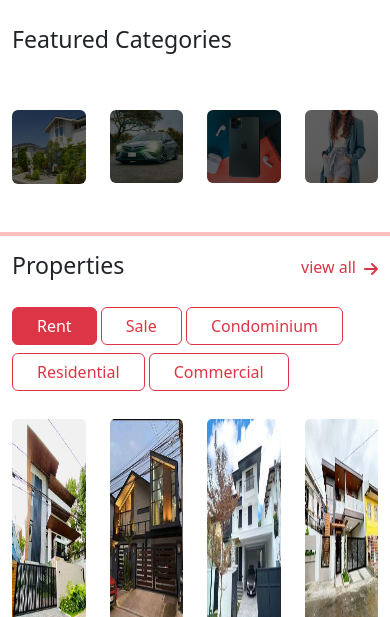
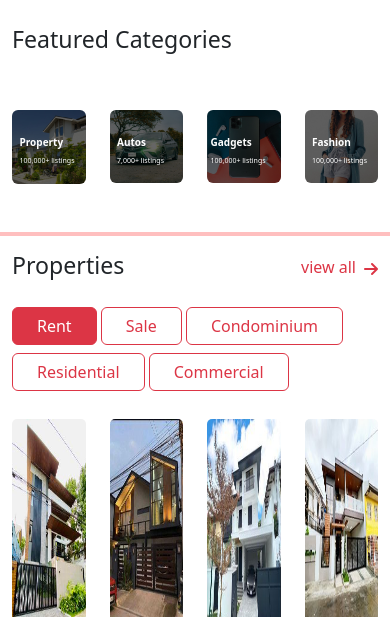
Before and after one commit to dondex/abdulpiton, a plain HTML site: page index.html in a window 390 px wide. Shown: the part 227-844 px from the top of the page. Drawn offline with nearby package versions, Linux system fonts and the light colour scheme.

Commit message:
fix category features

```diff
--- a/style.css
+++ b/style.css
@@ -49,30 +49,33 @@
 .category img:hover {
   filter: brightness(0.9);
 }
+.category {
+  position: relative;
+}
 .category-title1 {
   color: #fff;
   position: absolute;
-  top: 90%;
-  left: 11%;
+  top: 70%;
+  left: 4%;
 }
 .category-title2 {
   color: #fff;
   position: absolute;
-  top: 90%;
-  left: 32%;
+  top: 70%;
+  left: 29%;
 }
 
 .category-title3 {
   color: #fff;
   position: absolute;
-  top: 90%;
-  left: 52%;
+  top: 70%;
+  left: 54%;
 }
 .category-title4 {
   color: #fff;
   position: absolute;
-  top: 90%;
-  left: 73%;
+  top: 70%;
+  left: 78%;
 }
 
 /* Media Query of category features */
@@ -80,54 +83,54 @@
   .category-title1 {
     color: #fff;
     position: absolute;
-    top: 80%;
-    left: 12%;
+    top: 65%;
+    left: 4%;
   }
   .category-title2 {
     color: #fff;
     position: absolute;
-    top: 80%;
-    left: 32%;
+    top: 65%;
+    left: 29%;
   }
 
   .category-title3 {
     color: #fff;
     position: absolute;
-    top: 80%;
-    left: 52%;
+    top: 65%;
+    left: 53%;
   }
   .category-title4 {
     color: #fff;
     position: absolute;
-    top: 80%;
-    left: 75%;
+    top: 65%;
+    left: 78%;
   }
 }
 @media (max-width: 1199.98px) {
   .category-title1 {
     color: #fff;
     position: absolute;
-    top: 70%;
-    left: 10%;
+    top: 60%;
+    left: 4%;
   }
   .category-title2 {
     color: #fff;
     position: absolute;
-    top: 70%;
-    left: 32%;
+    top: 60%;
+    left: 29%;
   }
 
   .category-title3 {
     color: #fff;
     position: absolute;
-    top: 70%;
-    left: 52%;
+    top: 60%;
+    left: 53%;
   }
   .category-title4 {
     color: #fff;
     position: absolute;
-    top: 70%;
-    left: 76%;
+    top: 60%;
+    left: 78%;
   }
 }
 
@@ -135,30 +138,30 @@
   .category-title1 {
     color: #fff;
     position: absolute;
-    top: 58%;
-    left: 16%;
+    top: 50%;
+    left: 4%;
     font-size: 10px;
   }
   .category-title2 {
     color: #fff;
     position: absolute;
-    top: 58%;
-    left: 35%;
+    top: 50%;
+    left: 29%;
     font-size: 10px;
   }
 
   .category-title3 {
     color: #fff;
     position: absolute;
-    top: 58%;
-    left: 52%;
+    top: 50%;
+    left: 53%;
     font-size: 10px;
   }
   .category-title4 {
     color: #fff;
     position: absolute;
-    top: 58%;
-    left: 71%;
+    top: 50%;
+    left: 78%;
     font-size: 10px;
   }
 }
@@ -167,14 +170,14 @@
     color: #fff;
     position: absolute;
     top: 48%;
-    left: 16%;
+    left: 4%;
     font-size: 10px;
   }
   .category-title2 {
     color: #fff;
     position: absolute;
     top: 48%;
-    left: 35%;
+    left: 29%;
     font-size: 10px;
   }
 
@@ -182,14 +185,14 @@
     color: #fff;
     position: absolute;
     top: 48%;
-    left: 52%;
+    left: 53%;
     font-size: 10px;
   }
   .category-title4 {
     color: #fff;
     position: absolute;
     top: 48%;
-    left: 71%;
+    left: 78%;
     font-size: 10px;
   }
 }
@@ -198,14 +201,14 @@
   .category-title1 {
     color: #fff;
     position: absolute;
-    top: 50%;
+    top: 45%;
     left: 5%;
     font-size: 10px;
   }
   .category-title2 {
     color: #fff;
     position: absolute;
-    top: 50%;
+    top: 45%;
     left: 30%;
     font-size: 10px;
   }
@@ -213,24 +216,54 @@
   .category-title3 {
     color: #fff;
     position: absolute;
-    top: 50%;
+    top: 45%;
     left: 54%;
     font-size: 10px;
   }
   .category-title4 {
     color: #fff;
     position: absolute;
-    top: 50%;
+    top: 45%;
     left: 80%;
     font-size: 10px;
   }
 }
-
-@media (max-width: 375px) {
+@media (max-width: 500px) {
   .category-title1 {
     color: #fff;
     position: absolute;
-    top: 53%;
+    top: 35%;
+    left: 4%;
+    font-size: 10px;
+  }
+  .category-title2 {
+    color: #fff;
+    position: absolute;
+    top: 35%;
+    left: 29%;
+    font-size: 10px;
+  }
+
+  .category-title3 {
+    color: #fff;
+    position: absolute;
+    top: 35%;
+    left: 53%;
+    font-size: 10px;
+  }
+  .category-title4 {
+    color: #fff;
+    position: absolute;
+    top: 35%;
+    left: 79%;
+    font-size: 10px;
+  }
+}
+@media (max-width: 450px) {
+  .category-title1 {
+    color: #fff;
+    position: absolute;
+    top: 35%;
     left: 5%;
     font-size: 7px;
   }
@@ -240,7 +273,7 @@
   .category-title2 {
     color: #fff;
     position: absolute;
-    top: 53%;
+    top: 35%;
     left: 30%;
     font-size: 7px;
   }
@@ -251,7 +284,7 @@
   .category-title3 {
     color: #fff;
     position: absolute;
-    top: 53%;
+    top: 35%;
     left: 54%;
     font-size: 7px;
   }
@@ -261,7 +294,51 @@
   .category-title4 {
     color: #fff;
     position: absolute;
-    top: 53%;
+    top: 35%;
+    left: 80%;
+    font-size: 7px;
+  }
+  .category-title4 .h4-fw {
+    font-size: 10px;
+  }
+}
+
+@media (max-width: 375px) {
+  .category-title1 {
+    color: #fff;
+    position: absolute;
+    top: 35%;
+    left: 5%;
+    font-size: 7px;
+  }
+  .category-title1 .h4-fw {
+    font-size: 10px;
+  }
+  .category-title2 {
+    color: #fff;
+    position: absolute;
+    top: 35%;
+    left: 30%;
+    font-size: 7px;
+  }
+  .category-title2 .h4-fw {
+    font-size: 10px;
+  }
+
+  .category-title3 {
+    color: #fff;
+    position: absolute;
+    top: 35%;
+    left: 54%;
+    font-size: 7px;
+  }
+  .category-title3 .h4-fw {
+    font-size: 10px;
+  }
+  .category-title4 {
+    color: #fff;
+    position: absolute;
+    top: 35%;
     left: 80%;
     font-size: 7px;
   }
```
